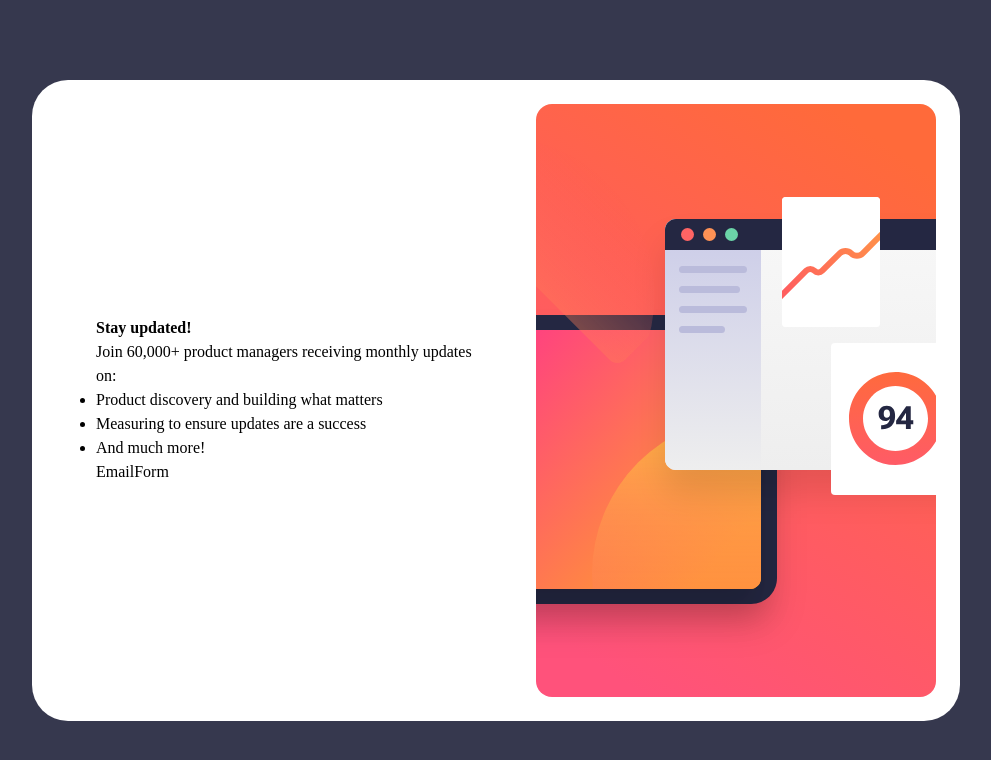
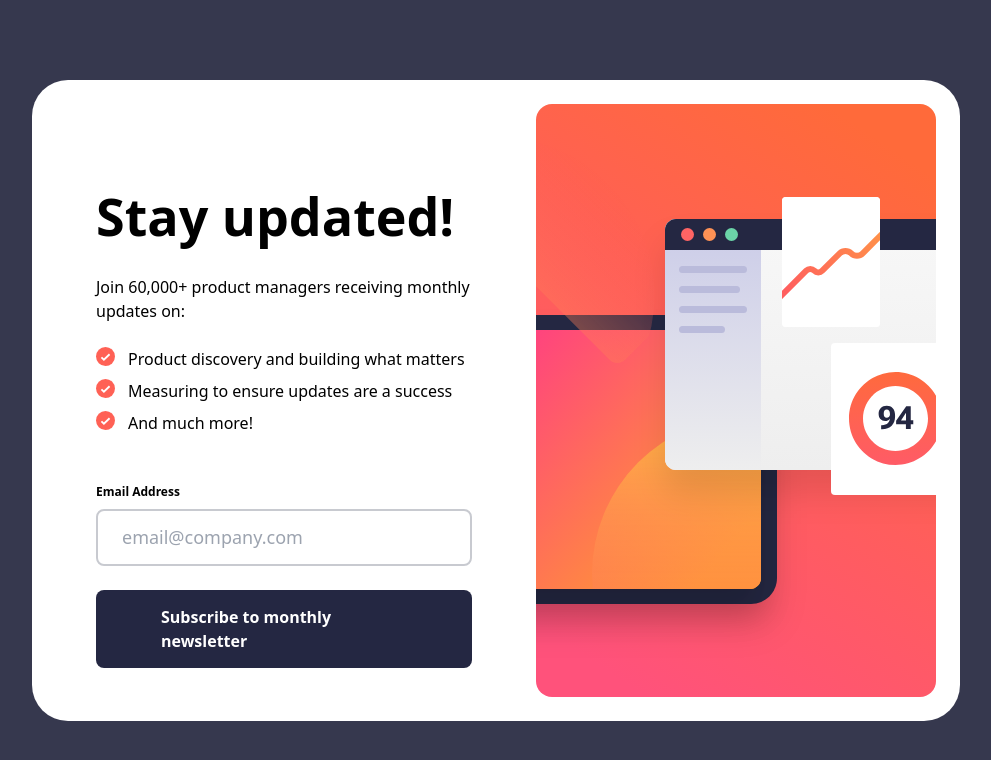
Before and after one commit to lewis-boy/fm-newsletter-signup, a Next.js app: page / in a window 1280 px wide. Shown: the top 760 px of the page, without its empty margins (144-1135 px from the left). Built offline with nearby package versions, Linux system fonts and the light colour scheme.

Commit message:
Did a weird overlay to create a background-gradient transition to work

```diff
--- a/src/app/globals.css
+++ b/src/app/globals.css
@@ -19,3 +19,22 @@ body {
     )
     rgb(var(--background-start-rgb));
 }
+
+.bullet{
+  padding-left: 2.0em;
+	margin-bottom: 0.5em;
+}
+
+.bullet::before{
+  content: '';
+  display: inline-block;
+  position: absolute;
+  top: 0;
+  left: 0;
+  width: 1.5em;
+  height: 1.5em;
+  background-repeat: no-repeat;
+  background-image: url(/images/icon-list.svg);
+  background-size: 80%;
+
+}
--- a/src/app/layout.tsx
+++ b/src/app/layout.tsx
@@ -20,7 +20,7 @@ export default function RootLayout({
 }) {
   return (
     <html lang="en">
-      <body className="font-roboto">{children}</body>
+      <body className={roboto.variable}>{children}</body>
     </html>
   )
 }
--- a/src/components/Card.tsx
+++ b/src/components/Card.tsx
@@ -5,12 +5,12 @@ const Card = ({ }) => {
     return (
         <div className="w-[928px] h-[641px] bg-white rounded-[36px] p-[24px] flex justify-between items-center">
             <div className="flex flex-col items-start max-w-[376px] max-h-[446px] mx-[40px]">
-                <h1 className="font-bold">Stay updated!</h1>
-                <p className="text-[16px]">Join 60,000+ product managers receiving monthly updates on:</p>
-                <ul className="list-disc">
-                    <li className="text-[16px]">Product discovery and building what matters</li>
-                    <li className="text-[16px]">Measuring to ensure updates are a success</li>
-                    <li className="text-[16px]">And much more!</li>
+                <h1 className="font-bold text-[3.25rem] mb-[20px]">Stay updated!</h1>
+                <p className="text-[16px] mb-[24px]">Join 60,000+ product managers receiving monthly updates on:</p>
+                <ul className="">
+                    <li className="text-[16px] relative bullet">Product discovery and building what matters</li>
+                    <li className="text-[16px] relative bullet">Measuring to ensure updates are a success</li>
+                    <li className="text-[16px] relative bullet">And much more!</li>
                 </ul>
                 <EmailForm />
             </div>
--- a/src/components/EmailForm.tsx
+++ b/src/components/EmailForm.tsx
@@ -6,7 +6,45 @@ interface EmailFormProps {
 }
 
 const EmailForm: FC<EmailFormProps> = ({ }) => {
-    return (<div>EmailForm</div>)
+    return (
+        <div className="mt-[40px]">
+            <form className='flex flex-col'>
+                <label className='font-bold text-[12px]'>Email Address</label>
+                <input type="email" placeholder="email@company.com" className='text-[18px] py-[13px] px-[24px] mt-[8px] border-2 border-my-grey rounded-lg' />
+
+                <div className="text-[16px] py-[15px] px-[65px] mt-[24px]
+                    bg-dark-grey-slate rounded-lg
+                    text-white font-bold relative
+                    hover:shadow-[rgba(255,106,58,1.0)_0px_6px_12px_-2px,_rgba(0,0,0,0.3)_0px_3px_7px_-3px]
+                    transition-shadow duration-500
+                "
+                >
+                    Subscribe to monthly newsletter
+                    <button
+                        type="submit"
+                        className="absolute inset-0 w-full h-full rounded-lg
+                        text-white
+                        opacity-0 hover:opacity-100 bg-gradient-to-b from-[#FF6A3A] to-[#FF527B]
+                        transition duration-500
+                    "
+                    >
+                        Subscribe to monthly newsletter
+                    </button>
+                </div>
+
+
+                {/* <button
+                    type="submit"
+                    className="text-[16px] py-[15px] px-[65px] mt-[24px]
+                    transition-shadow ease-in-out duration-700
+                    bg-dark-grey-slate hover:bg-gradient-to-b hover:from-[#FF6A3A] hover:to-[#FF527B] hover:shadow-[rgba(255,106,58,1.0)_0px_6px_12px_-2px,_rgba(0,0,0,0.3)_0px_3px_7px_-3px]
+                    text-white rounded-lg cursor-pointer w-full font-bold"
+                >
+                    Subscribe to monthly newsletter
+                </button> */}
+            </form>
+        </div>
+    )
 }
 
 export default EmailForm
--- a/tailwind.config.js
+++ b/tailwind.config.js
@@ -9,9 +9,15 @@ module.exports = {
     extend: {
       colors: {
         "charcoal-gray": "hsl(235, 18%, 26%)",
+        "dark-grey-slate": "hsl(234, 29%, 20%)",
+        "my-grey": "hsl(231, 7%, 80%)",
+        "tomato": "hsl(4, 100%, 67%)",
+      },
+      content: {
+        "bullet": 'url("/images/icon-success.svg")',
       },
       fontFamily: {
-        roboto: ["--font-roboto"],
+        'roboto': ["--font-roboto"],
       },
     },
   },
```
